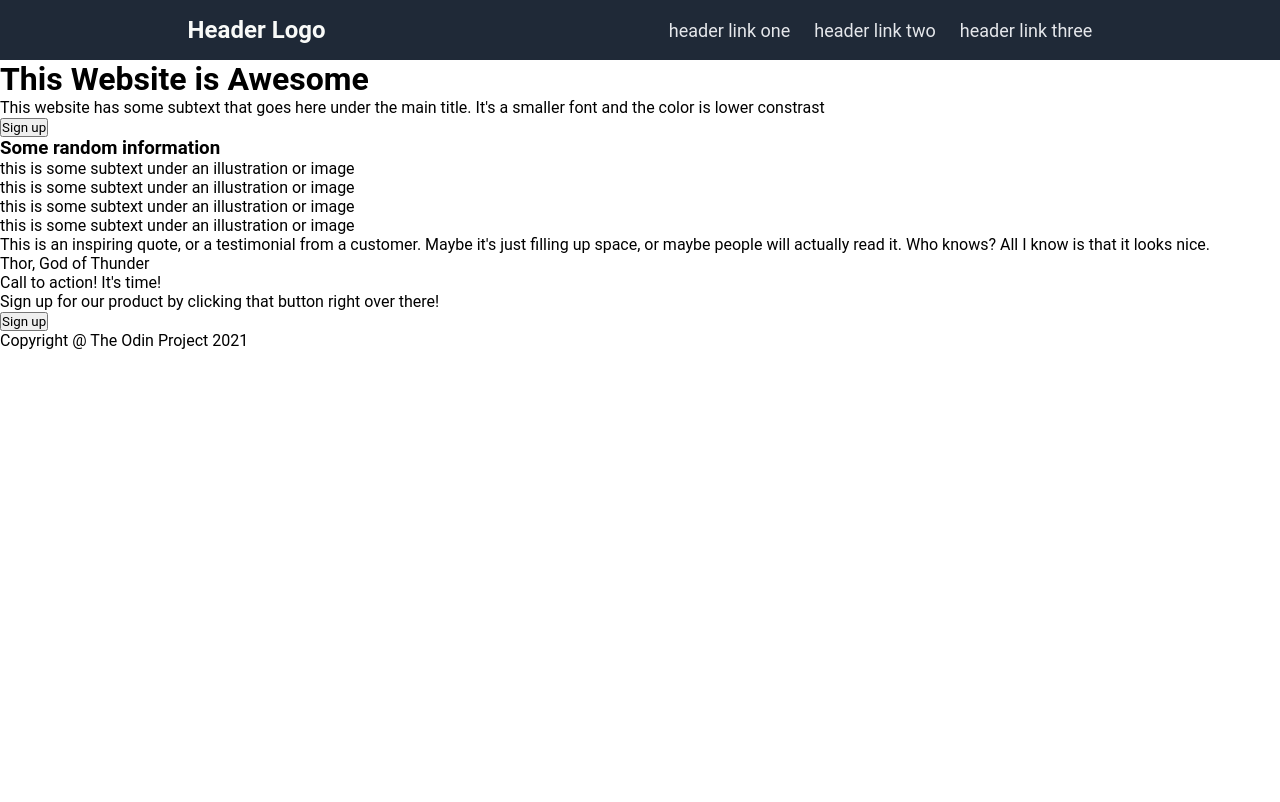
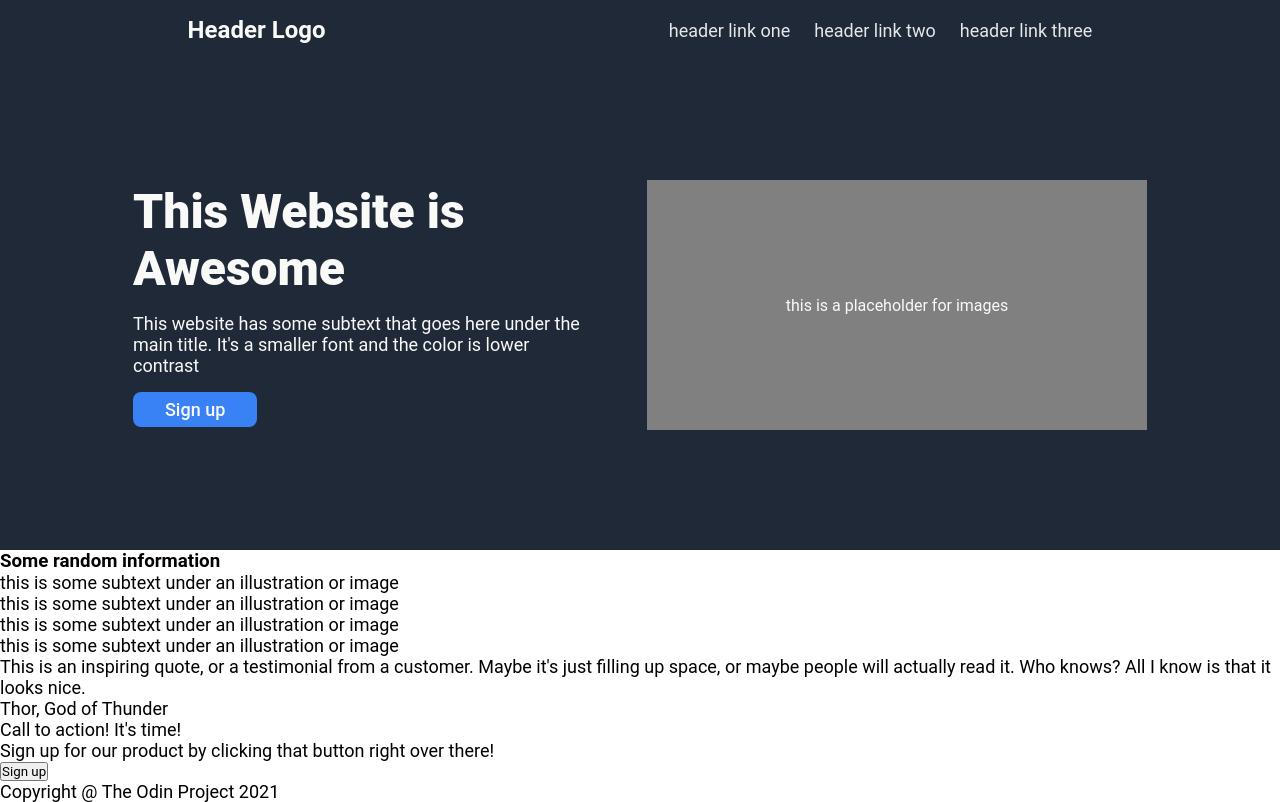
Before and after one commit to zenithyap/landing-page, a plain HTML site: page index.html in a window 1280 px wide. Drawn offline with Linux system fonts and the light colour scheme.

Commit message:
Add styles for intro

```diff
--- a/index.html
+++ b/index.html
@@ -18,10 +18,12 @@
 
         <div class="content">
             <div class="intro">
-                <h1>This Website is Awesome</h1>
-                <p>This website has some subtext that goes here under the main title. It's a smaller font and the color is lower constrast</p>
-                <button>Sign up</button>
-                <img>
+                <div class="left">
+                    <h1 class="main-title">This Website is Awesome</h1>
+                    <p>This website has some subtext that goes here under the main title. It's a smaller font and the color is lower contrast</p>
+                    <button>Sign up</button>
+                </div>
+                <div class="placeholder-image">this is a placeholder for images</div>
             </div>
 
             <div class="details">
--- a/styles.css
+++ b/styles.css
@@ -27,3 +27,49 @@ ul {
     font-size: 18px;
     gap: 24px;
 }
+
+.intro {
+    display: flex;
+    background-color: #1F2937;
+    color: #F9FAF8;
+    align-items: center;
+    justify-content: center;
+    padding: 120px 24px;
+    gap: 64px;
+}
+
+.intro .left {
+    display: flex;
+    flex-direction: column;
+    align-items: flex-start;
+    gap: 16px;
+    width: 450px;
+}
+
+.main-title {
+    font-size: 48px;
+    font-weight: 900;
+}
+
+p {
+    font-size: 18px;
+}
+
+.intro button {
+    background-color: #3882F6;
+    border-radius: 8px;
+    border: none;
+    padding: 7px 32px;
+    font-size: 18px;
+    color: inherit;
+    font-weight: 500;
+}
+
+.placeholder-image {
+    display: flex;
+    justify-content: center;
+    align-items: center;
+    background-color: grey;
+    width: 500px;
+    height: 250px;
+}
```
